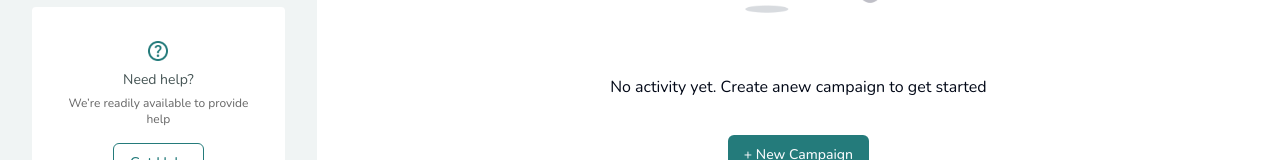
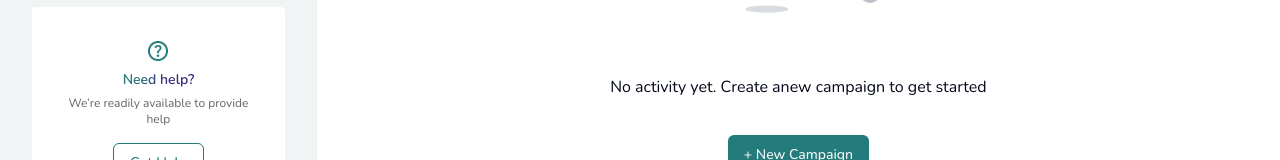
Before and after one commit to ameh-samson/Scrutz, a React (Vite) app: page / in a window 1280 px wide. Shown: the part 453-613 px from the top of the page. Built offline with nearby package versions, Linux system fonts and the light colour scheme; no server answers.

Commit message:
linear gradient text

```diff
--- a/src/index.css
+++ b/src/index.css
@@ -66,6 +66,14 @@
     --input: 217.2 32.6% 17.5%;
     --ring: 212.7 26.8% 83.9%;
   }
+
+
+  .gradient-text {
+    background: linear-gradient(96.87deg, #247B7B 13.61%, #3B247B 68.44%);
+    -webkit-background-clip: text;
+    background-clip: text;
+    color: transparent;
+  }
 }
 
 @layer base {
--- a/src/layout/desktop/Sidebar.jsx
+++ b/src/layout/desktop/Sidebar.jsx
@@ -38,7 +38,9 @@ const DesktopSidebar = () => {
         <div className="bg-white rounded  mt-6 py-8 px-8 flex flex-col justify-center items-center text-center">
           <img src={helpImg} className="w-6 h-6" />
           <div className="mt-1 mb-4">
-            <span className="text-sm">Need help?</span>
+            <span className="text-sm font-semibold gradient-text">
+              Need help?
+            </span>
             <p className="text-xs text-gray mt-1">
               We’re readily available to provide help
             </p>
--- a/src/layout/mobile/MobileNav.jsx
+++ b/src/layout/mobile/MobileNav.jsx
@@ -91,7 +91,9 @@ const MobileNav = () => {
             <div className="bg-white rounded  mt-6 py-8 px-8 flex flex-col justify-center items-center text-center">
               <img src={helpImg} className="w-6 h-6" />
               <div className="mt-1 mb-4">
-                <span className="text-sm">Need help?</span>
+                <span className="text-sm font-semibold gradient-text">
+                  Need help?
+                </span>
                 <p className="text-xs text-gray mt-1">
                   We’re readily available to provide help
                 </p>
```
